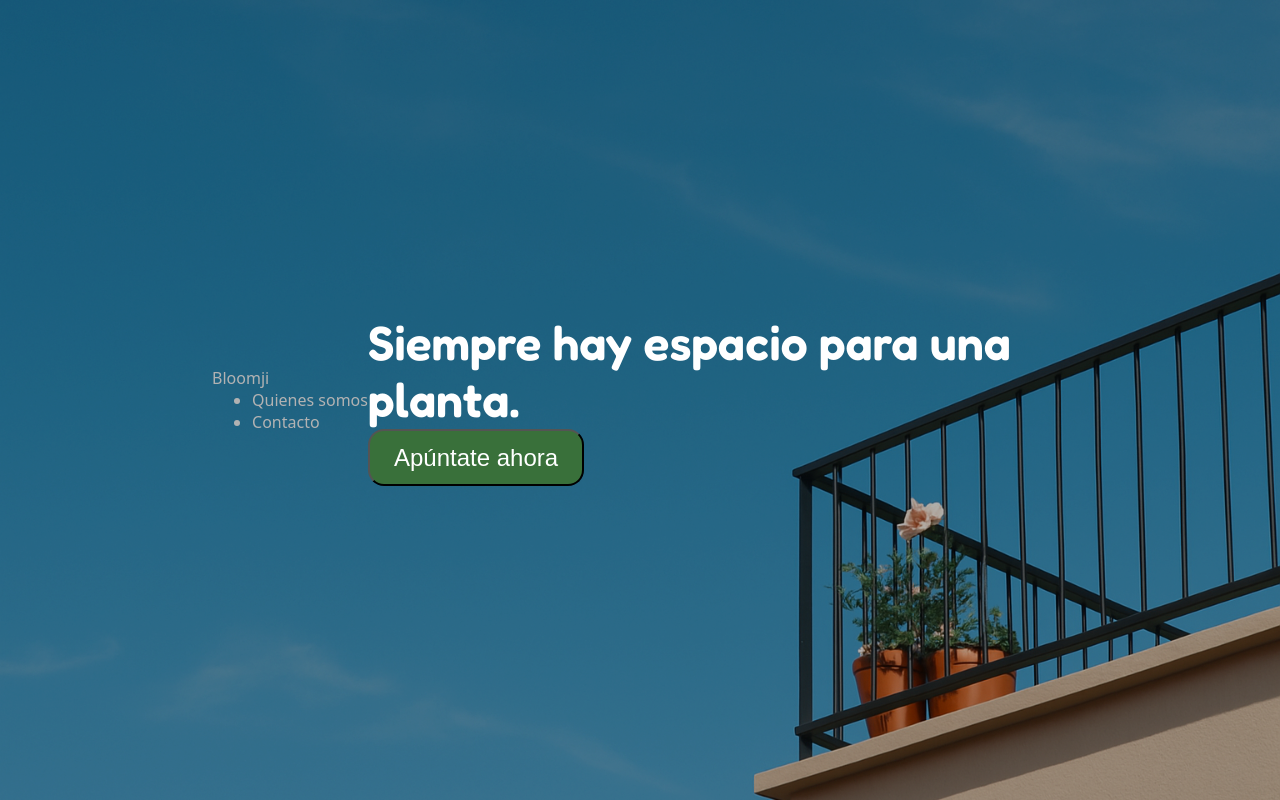
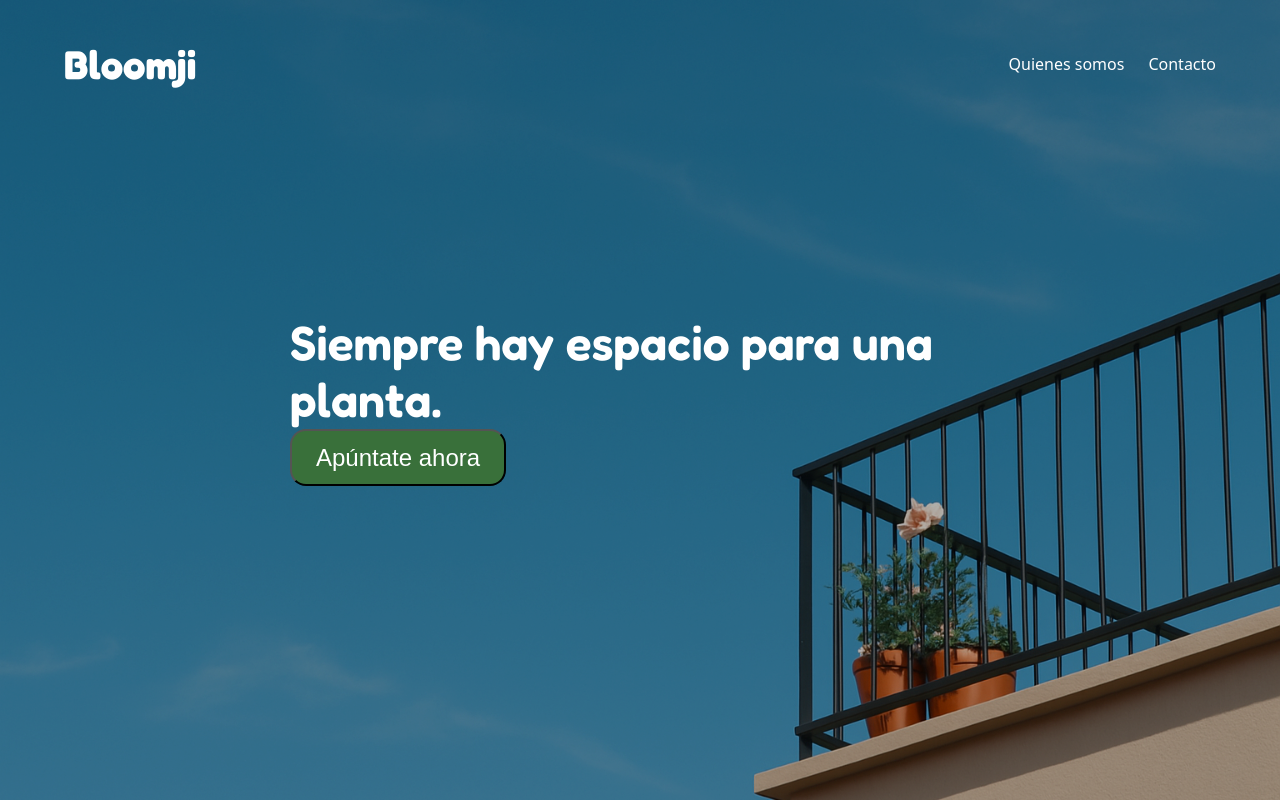
Before and after one commit to SalvadorChamizo/Bloomji_web, a React (Vite) app: page / in a window 1280 px wide. Built offline with nearby package versions, Linux system fonts and the light colour scheme.

Commit message:
Add Header with eyes pointer tracking in the logo (#2)
* feat: Add provisional header navigator

* feat: Add Logo component with eyes animation

```diff
--- /dev/null
+++ b/src/components/Header.module.css
@@ -0,0 +1,83 @@
+.header {
+    display: flex;
+    align-items: center;
+    justify-content: space-between;
+    background: transparent;
+    color: white;
+    padding: 2.5rem 4rem;
+}
+
+.logo {
+    font-weight: 700;
+    font-size: max(1.5rem, 2.5rem, 2.5rem);
+    text-decoration: none;
+    font-family: var(--font-brand);
+
+}
+
+.desktopNav {
+    display: block;
+}
+
+.navList {
+    display: flex;
+    gap: 1.5rem;
+    list-style: none;
+    margin: 0;
+    padding: 0;
+    justify-content: space-between;
+}
+
+.link {
+    text-decoration: none;
+    color: inherit;
+    font-weight: 500;
+}
+
+.menuButton {
+    display: none;
+    background: none;
+    border: none;
+    cursor: pointer;
+}
+
+.bar {
+    display: block;
+    width: 24px;
+    height: 2px;
+    background-color: white;
+    margin: 5px 0;
+}
+
+.mobileNav {
+    position: absolute;
+    top: 100%;
+    left: 0;
+    right: 0;
+    background: white;
+    padding: 1rem 2rem;
+}
+
+.mobileNavList {
+    list-style: none;
+    display: flex;
+    flex-direction: column;
+    gap: 1rem;
+    padding: 0;
+    margin: 0;
+}
+
+.active {
+    font-weight: 600;
+    border-bottom: 2px solid currentColor;
+}
+
+@media (max-width: 768px) {
+    .desktopNav {
+        display: none;
+    }
+
+    .menuButton {
+        display: block;
+    }
+}
--- a/src/components/Header.tsx
+++ b/src/components/Header.tsx
@@ -1,22 +1,55 @@
-import React, { useState, useRef, useEffect } from 'react';
 import { NavLink } from 'react-router-dom';
+import { useState } from "react";
+import styles from "./Header.module.css"
+import Logo from './Logo';
 
-function Header() {
+interface HeaderProps {
+    className?: string;
+}
+
+function Header({ className }: HeaderProps) {
+    const [isOpen, setIsOpen] = useState(false);
+
     return (
-        <header>
-            <NavLink to="/">Bloomji</NavLink>
-            <nav>
-                <ul>
+        <header className={`${styles.header} ${className ?? ""}`}>
+
+            <Logo />
+            <nav className={styles.desktopNav}>
+                <ul className={styles.navList}>
                     <li>
-                        <NavLink to="/about">Quienes somos</NavLink>
+                        <NavLink to="/about" className={({ isActive}) => isActive ? styles.active : styles.link}>Quienes somos</NavLink>
                     </li>
                     <li>
-                        <NavLink to="/Contact">Contacto</NavLink>
+                        <NavLink to="/Contact" className={({ isActive}) => isActive ? styles.active : styles.link}>Contacto</NavLink>
                     </li>
                 </ul>
             </nav>
+
+            <button
+                className={styles.menuButton}
+                aria-label="Toggle menu"
+                aria-expanded={isOpen}
+                onClick={() => setIsOpen((prev) => !prev)}
+            >
+                <span className={styles.bar} />
+                <span className={styles.bar} />
+                <span className={styles.bar} />
+            </button>
+
+            {isOpen && (
+                <nav className={styles.mobileNav}>
+                    <ul className={styles.mobileNavList}>
+                        <li>
+                            <NavLink to="/about" onClick={() => setIsOpen(false)}>Quienes somos</NavLink>
+                        </li>
+                        <li>
+                            <NavLink to="/contact" onClick={() => setIsOpen(false)}>Contacto</NavLink>
+                        </li>
+                    </ul>
+                </nav>
+            )}
         </header>
-    )
+    );
 }
 
 export default Header;
--- /dev/null
+++ b/src/components/Logo.module.css
@@ -0,0 +1,44 @@
+.logo {
+    position: relative;
+    font-weight: 700;
+    font-size: max(1.5rem, 2.5rem, 2.5rem);
+    text-decoration: none;
+    font-family: var(--font-brand);
+    align-items: center;
+}
+
+.text {
+    display: inline-block;
+    position: relative;
+    z-index: 1;
+}
+
+.eyes {
+    position: absolute;
+    top: 59%;
+    left: 38.5%;
+    transform: translate(-50%, -50%);
+    display: flex;
+    gap: 0.5rem;
+    margin-left: 0.5rem;
+    z-index: 2;
+}
+
+.eye {
+    width: 15px;
+    height: 15px;
+    background: white;
+    border-radius: 50%;
+    display: flex;
+    align-items: center;
+    justify-content: center;
+    overflow: hidden;
+}
+
+.pupil {
+    width: 7px;
+    height: 7px;
+    background: #1B5978;
+    border-radius: 50%;
+    transition: transform 0.15s ease-out;
+}
--- /dev/null
+++ b/src/components/Logo.tsx
@@ -0,0 +1,117 @@
+import { NavLink } from "react-router-dom";
+import { useCallback, useEffect, useRef, useState} from "react";
+import styles from "./Logo.module.css";
+
+const INACTIVITY_DELAY = 2000;
+
+export default function Logo() {
+    const pupilRefs = useRef<HTMLDivElement[]>([]);
+    const inactivityTimer = useRef<number | null>(null);
+
+    const [isHovering, setIsHovering] = useState(false);
+    const [isActive, setIsActive] = useState(false);
+
+    useEffect(() => {
+        const timer = setTimeout(() => {
+            setIsActive(true);
+        }, 6000);
+        return () => clearTimeout(timer);
+    }, []);
+
+    const resetEyes = useCallback(() => {
+        pupilRefs.current.forEach((pupil) => {
+            if (pupil) {
+                pupil.style.transform = "translate(0, 0)";
+            }
+        });
+    }, []);
+
+    const clearInactivityTimer = () => {
+        if (inactivityTimer.current) {
+            clearTimeout(inactivityTimer.current);
+            inactivityTimer.current = null;
+        }
+    };
+
+    const startInactivityTimer = () => {
+        clearInactivityTimer();
+        inactivityTimer.current = window.setTimeout(() => {
+            resetEyes();
+        }, INACTIVITY_DELAY);
+    }
+
+    useEffect(() => {
+        if (isHovering) {
+            clearInactivityTimer();
+            resetEyes();
+        }
+    }, [isHovering, resetEyes]);
+
+    useEffect(() => {
+        if (!isActive) return;
+
+        const handleMouseMove = (e: MouseEvent ) => {
+            if (isHovering) {
+                return;
+            }
+
+            startInactivityTimer();
+            pupilRefs.current.forEach((pupil) => {
+                if (!pupil)
+                    return;
+                const rect = pupil.getBoundingClientRect();
+                const pupilCenterX = rect.left + rect.width / 2;
+                const pupilCenterY = rect.top + rect.height / 2;
+
+                const deltaX = e.clientX - pupilCenterX;
+                const deltaY = e.clientY - pupilCenterY;
+
+                const maxMove = 5;
+                const angle = Math.atan2(deltaY, deltaX);
+                const x = Math.cos(angle) * maxMove;
+                const y = Math.sin(angle) * maxMove;
+
+                pupil.style.transform = `translate(${x}px, ${y}px)`;
+            });
+        };
+
+        window.addEventListener("mousemove", handleMouseMove);
+
+        return () => {
+            window.removeEventListener("mousemove", handleMouseMove);
+        };
+    }, [isActive, isHovering, resetEyes]);
+
+    useEffect(() => {
+        const handleMouseOut = (e: MouseEvent) => {
+            if (e.relatedTarget === null) {
+                resetEyes();
+            }
+        };
+        window.removeEventListener("mouseout", handleMouseOut);
+        return () => window.removeEventListener("mouseout", handleMouseOut);
+
+    }, [resetEyes]);
+    const setPupilRef = useCallback((el: HTMLDivElement | null, i: number) => {
+        if (el) pupilRefs.current[i] = el;
+    }, []);
+
+
+    return (
+        <NavLink
+            to="/"
+            className={styles.logo}
+            onMouseEnter={() =>  setIsHovering(true)}
+            onMouseLeave={() => setIsHovering(false) }
+        >
+            <span className={styles.text}>Bloomji</span>
+            <div className={styles.eyes}>
+                {[0, 1].map((i) => (
+                    <div key={i} className={styles.eye}>
+                        <div ref={(el) => setPupilRef(el, i)} className={styles.pupil}></div>
+                    </div>
+                ))}
+            </div>
+        </NavLink>
+    )
+}
```
